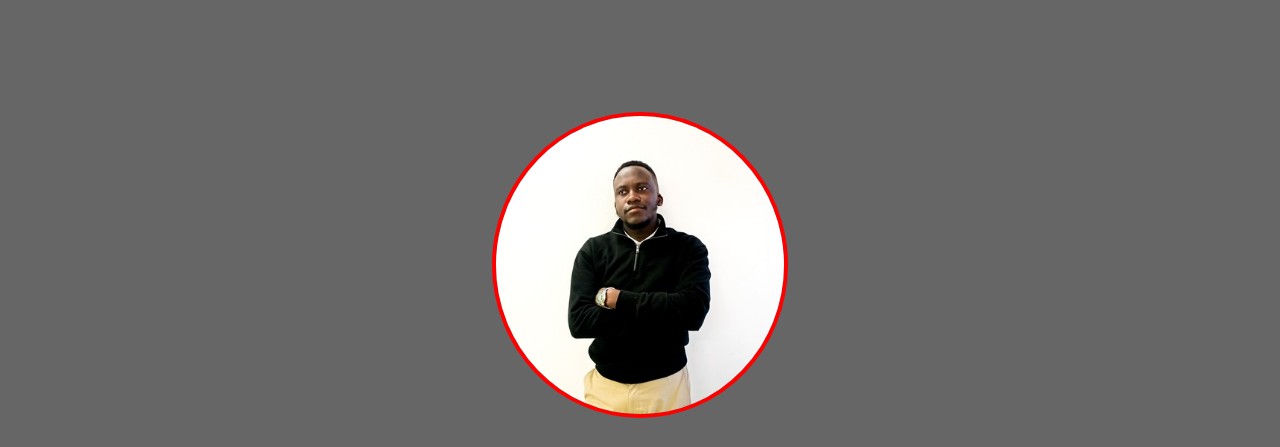
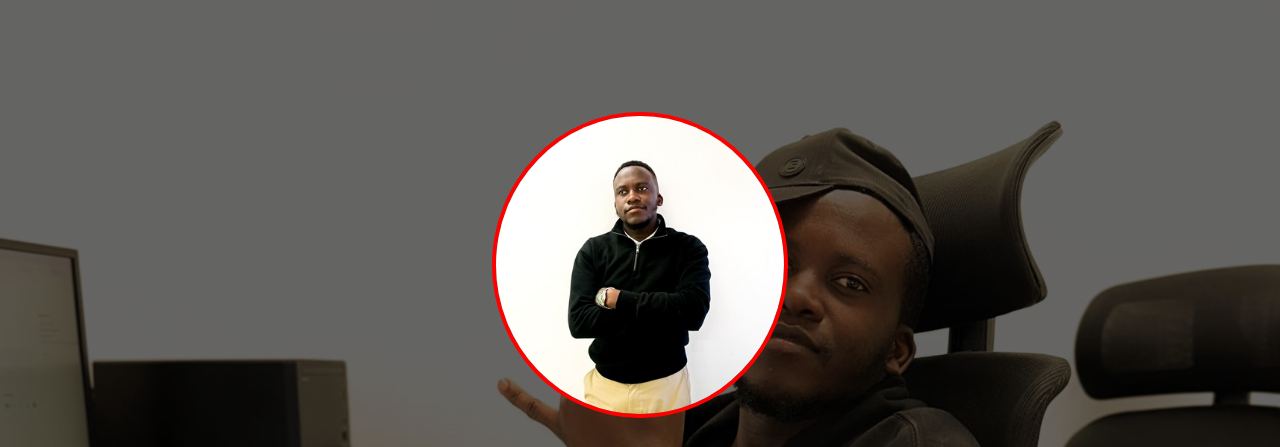
Before and after one commit to Shipena/shipena, a plain HTML site: page index.html in a window 1280 px wide. Shown: the top 447 px of the page. Drawn offline with nearby package versions, Linux system fonts and the light colour scheme; files whose address does not match are found by name.

Commit message:
Update styles.css

```diff
--- a/styles.css
+++ b/styles.css
@@ -13,7 +13,7 @@ body {
 }
 
 .hero {
-  background: url('Images/Background.jpg') center/cover no-repeat;
+  background: url('Background.jpg') center/cover no-repeat;
   position: relative;
   height: 100vh;
   display: flex;
```
